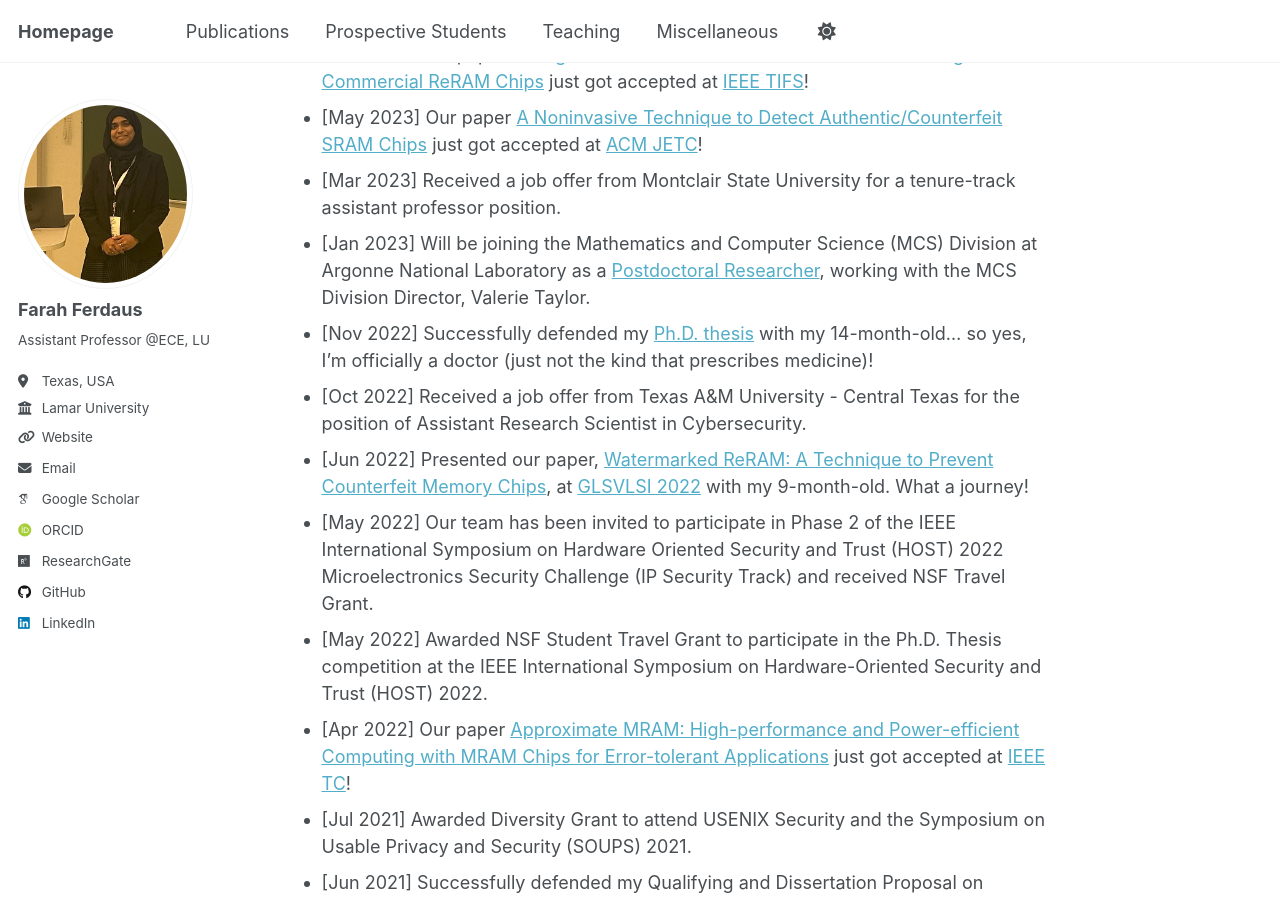
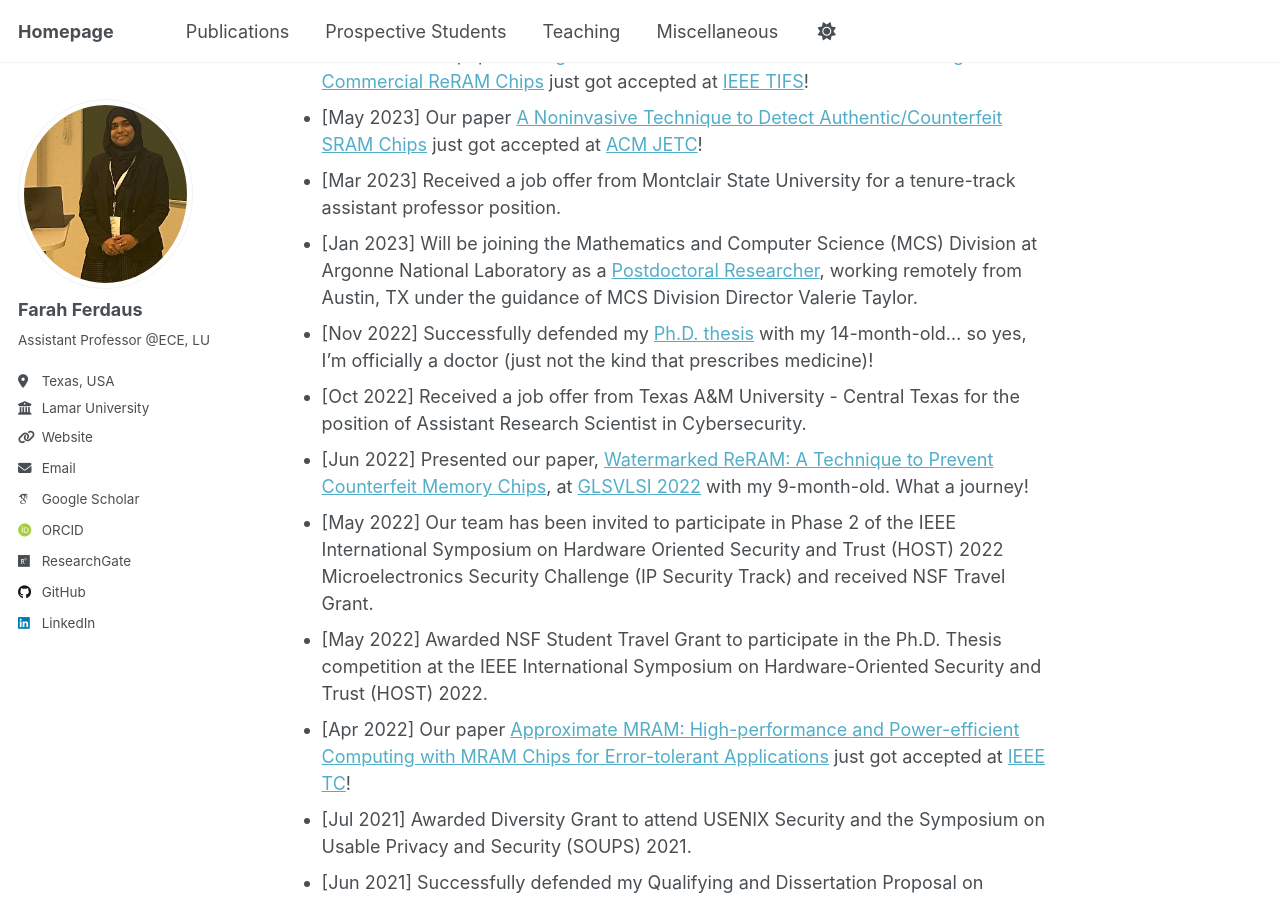
Before and after one commit to fferdaus/fferdaus.github.io, a Jekyll site: the page built from _pages/about.md, in a window 1280 px wide and 900 px high, scrolled down 2268 px. Built offline with Jekyll 4.4.1, drawn with Linux system fonts in a browser that asks for light colours; some web fonts are replaced.

Commit message:
Update about.md

```diff
--- a/_pages/about.md
+++ b/_pages/about.md
@@ -71,7 +71,7 @@ She has published numerous scientific articles, including journal articles, conf
 - [Jan 2024] Our paper [Hiding Information for Secure and Covert data Storage in Commercial ReRAM Chips](https://ieeexplore.ieee.org/abstract/document/10436085) just got accepted at [IEEE TIFS](https://ieeexplore.ieee.org/xpl/RecentIssue.jsp?punumber=10206)!
 - [May 2023] Our paper [A Noninvasive Technique to Detect Authentic/Counterfeit SRAM Chips](https://dl.acm.org/doi/abs/10.1145/3597024) just got accepted at [ACM JETC](https://dl.acm.org/journal/jetc)!
 - [Mar 2023] Received a job offer from Montclair State University for a tenure-track assistant professor position.
-- [Jan 2023] Will be joining the Mathematics and Computer Science (MCS) Division at Argonne National Laboratory as a [Postdoctoral Researcher](https://www.anl.gov/profile/farah-ferdaus), working with the MCS Division Director, Valerie Taylor.
+- [Jan 2023] Will be joining the Mathematics and Computer Science (MCS) Division at Argonne National Laboratory as a [Postdoctoral Researcher](https://www.anl.gov/profile/farah-ferdaus), working remotely from Austin, TX under the guidance of MCS Division Director Valerie Taylor.
 - [Nov 2022] Successfully defended my [Ph.D. thesis](https://digitalcommons.fiu.edu/etd/5220/) with my 14-month-old... so yes, I’m officially a doctor (just not the kind that prescribes medicine)!
 - [Oct 2022] Received a job offer from Texas A&M University - Central Texas for the position of Assistant Research Scientist in Cybersecurity.
 - [Jun 2022] Presented our paper, [Watermarked ReRAM: A Technique to Prevent Counterfeit Memory Chips](https://dl.acm.org/doi/abs/10.1145/3526241.3530341), at [GLSVLSI 2022](https://glsvlsi.org/archive/glsvlsi22/index.html) with my 9-month-old. What a journey!
```
